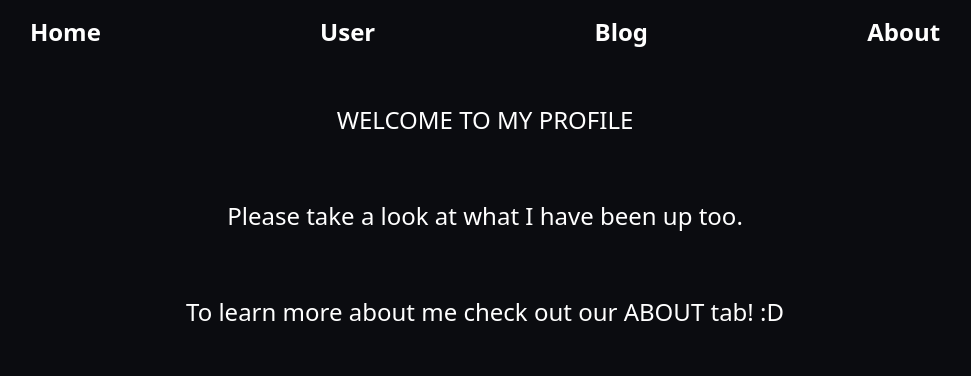
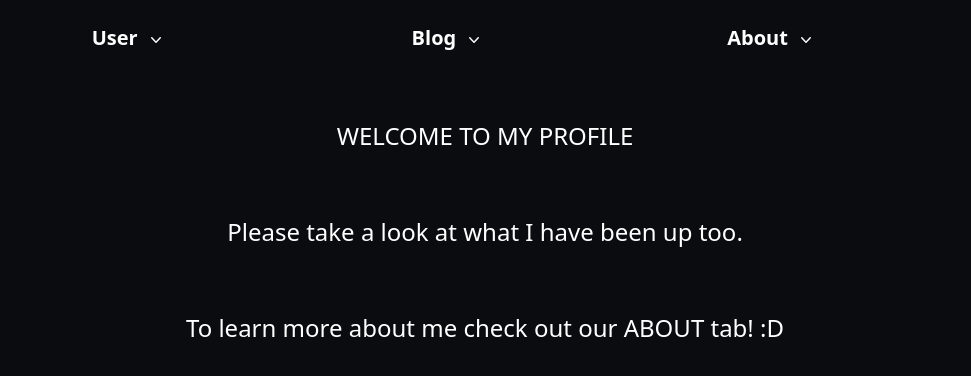
Before and after one commit to Chappo050/Blog_client, a React (Create React App) app: page / in a window 1280 px wide. Shown: the top 376 px of the page, without its empty margins (155-1126 px from the left). Built offline with nearby package versions, Linux system fonts and the light colour scheme.

Commit message:
Dropdown menu

```diff
--- a/package.json
+++ b/package.json
@@ -4,6 +4,8 @@
   "proxy": "http://localhost:5000/",
   "private": true,
   "dependencies": {
+    "@headlessui/react": "^1.6.6",
+    "@heroicons/react": "^2.0.10",
     "@testing-library/jest-dom": "^5.16.5",
     "@testing-library/react": "^13.3.0",
     "@testing-library/user-event": "^13.5.0",
--- a/src/components/Blog.tsx
+++ b/src/components/Blog/Blog.tsx
@@ -1,7 +1,7 @@
 import { Outlet } from "react-router-dom";
 import React, { useEffect, useState } from "react";
 import axios from "axios";
-import Nav from "./Nav";
+import Nav from "../Nav";
 const { DateTime } = require("luxon");
 
 
--- a/src/components/UserRegister.tsx
+++ b/src/components/Blog/BlogPost.tsx
@@ -3,14 +3,14 @@ import React, { useEffect } from 'react';
 import axios from 'axios';
 
 //Components//
-import Nav from "./Nav";
+import Nav from "../Nav";
 
 //API setup
 const api = axios.create({
-  baseURL: 'http://localhost:5000/user/register'
+  baseURL: 'http://localhost:5000/blog/post'
 })
 
-function UserRegister() {
+function BlogPost() {
 
   useEffect(()=> {
     api.get('/').then(res => {
@@ -21,9 +21,9 @@ function UserRegister() {
   return (
     <div >
 
-Register
+Users
     </div>
   );
 }
 
-export default UserRegister;
+export default BlogPost;
--- a/src/components/Nav.tsx
+++ b/src/components/Nav.tsx
@@ -1,34 +1,121 @@
 import { Link } from "react-router-dom";
+/* This example requires Tailwind CSS v2.0+ */
+import React, { Fragment } from "react";
+import { Menu, Transition } from "@headlessui/react";
+import { ChevronDownIcon } from "@heroicons/react/20/solid";
+import { link } from "fs";
+
+type Props = {
+  options: string[];
+  links: string[];
+
+}
 
 const Nav = () => {
   return (
     <nav className="w-screen bg-custom-black text-white">
-      <div className=" grid grid-flow-col-dense space-x-32 text-2xl text-custom-blue  font-semibold  ">
-        <i />
-        <Link to={`/`}>
-          <h1 className="py-4 px-10 text-center hover:bg-custom-dark-blue transition duration-300  cursor-pointer">
-            Home
-          </h1>
-        </Link>
-        <Link to={`/user`}>
-          <h1 className="py-4 px-10  text-center hover:bg-custom-dark-blue transition duration-300 cursor-pointer">
-            User
-          </h1>
-        </Link>
-        <Link to={`/blog`}>
-          <h1 className="py-4 px-10  text-center hover:bg-custom-dark-blue transition duration-300  cursor-pointer">
-            Blog
-          </h1>
-        </Link>
-        <Link to={`/about`}>
-          <h1 className="py-4 px-10  text-center hover:bg-custom-dark-blue transition duration-300 cursor-pointer">
-           About
-          </h1>
-        </Link>
+      <div className=" grid grid-flow-col-dense space-x-32 text-xl text-custom-blue  font-semibold">
+        <i className="logoplaceholder" />
+
+        <DropdownMenu options={["User", "Login", "Register", "Settings", "Sign Out"]} links={['/user/login', '/user/register', '/user']}/>
+        <DropdownMenu options={["Blog", "Post", "Post History", "Settings", ""]} links={['/blog', 'blog/post']}/>
+        <DropdownMenu options={["About", "Github", "Contact", "", ""]} links={['/about']}/>
         <i />
       </div>
     </nav>
   );
 };
 
+const classNames = (...classes: any) => {
+  return classes.filter(Boolean).join(" ");
+};
+
+const DropdownMenu:React.FC<Props> = ({options, links}) => {
+  return (
+    <Menu as="div" className="relative inline-block text-left py-4 text-white">
+      <div>
+
+        <Menu.Button className="inline-flex w-2/3 justify-center rounded-md  bg-custom-black px-4 py-2  hover:bg-custom-dark-blue focus:outline-none focus:ring-1 focus:ring-custom-silver">
+
+          {options[0]}
+
+          <ChevronDownIcon className="-mr-1 ml-2 h-8 w-5" aria-hidden="true" />
+        </Menu.Button>
+      </div>
+
+      <Transition
+        as={Fragment}
+        enter="transition ease-out duration-100"
+        enterFrom="transform opacity-0 scale-95"
+        enterTo="transform opacity-100 scale-100"
+        leave="transition ease-in duration-75"
+        leaveFrom="transform opacity-100 scale-100"
+        leaveTo="transform opacity-0 scale-95"
+      >
+
+        <Menu.Items className="absolute z-10 mt-2 w-56 right-20 origin-top-right rounded-md bg-custom-dark-blue shadow-lg ring-1 ring-black ring-opacity-5 focus:outline-none">
+
+          <div className="py-1 ">
+            <Menu.Item>
+              {({ active }) => (
+                <a
+                  href={links[0]}
+                  className={classNames(
+                    active ? "bg-gray-900 text-white" : "text-white",
+                    "block px-4 py-2 text-sm"
+                  )}
+                >
+                    {options[1]}
+                </a>
+              )}
+            </Menu.Item>
+
+            <Menu.Item>
+              {({ active }) => (
+                <a
+                href={links[1]}
+                  className={classNames(
+                    active ? "bg-gray-900 text-white" : "text-white",
+                    "block px-4 py-2 text-sm"
+                  )}
+                >
+                    {options[2]}
+                </a>
+              )}
+            </Menu.Item>
+            <Menu.Item>
+              {({ active }) => (
+                <a
+                href={links[2]}
+                  className={classNames(
+                    active ? "bg-gray-900 text-white" : "text-white",
+                    "block px-4 py-2 text-sm"
+                  )}
+                >
+                    {options[3]}
+                </a>
+              )}
+            </Menu.Item>
+            <form method="POST" action={links[3]}>
+              <Menu.Item>
+                {({ active }) => (
+                  <button
+                    type="submit"
+                    className={classNames(
+                      active ? "bg-gray-900 text-white" : "text-white",
+                      "block w-full px-4 py-2 text-left text-sm"
+                    )}
+                  >
+                    {options[4]}
+                  </button>
+                )}
+              </Menu.Item>
+            </form>
+          </div>
+        </Menu.Items>
+      </Transition>
+    </Menu>
+  );
+};
+
 export default Nav;
--- a/src/components/User.tsx
+++ b/src/components/User/User.tsx
@@ -4,7 +4,7 @@ import React, { useEffect } from "react";
 import axios from "axios";
 
 //Components//
-import Nav from "./Nav";
+import Nav from "../Nav";
 
 //API setup
 const api = axios.create({
--- a/src/components/UserLogin.tsx
+++ b/src/components/User/UserLogin.tsx
@@ -3,7 +3,7 @@ import React, { useEffect, useState } from "react";
 import axios from "axios";
 
 //Components//
-import Nav from "./Nav";
+import Nav from "../Nav";
 
 //API setup
 const api = axios.create({
--- a/src/components/BlogPost.tsx
+++ b/src/components/User/UserRegister.tsx
@@ -3,14 +3,14 @@ import React, { useEffect } from 'react';
 import axios from 'axios';
 
 //Components//
-import Nav from "./Nav";
+import Nav from "../Nav";
 
 //API setup
 const api = axios.create({
-  baseURL: 'http://localhost:5000/blog/post'
+  baseURL: 'http://localhost:5000/user/register'
 })
 
-function BlogPost() {
+function UserRegister() {
 
   useEffect(()=> {
     api.get('/').then(res => {
@@ -21,9 +21,9 @@ function BlogPost() {
   return (
     <div >
 
-Users
+Register
     </div>
   );
 }
 
-export default BlogPost;
+export default UserRegister;
--- a/tsconfig.json
+++ b/tsconfig.json
@@ -21,6 +21,7 @@
     "jsx": "react-jsx"
   },
   "include": [
-    "src"
+    "src",
+    "src/components"
   ]
 }
```
Also changed, not shown: src/RouterSwitch.tsx (+5 -5 lines), 1 other file (tests, documents, lock files or other folders).
